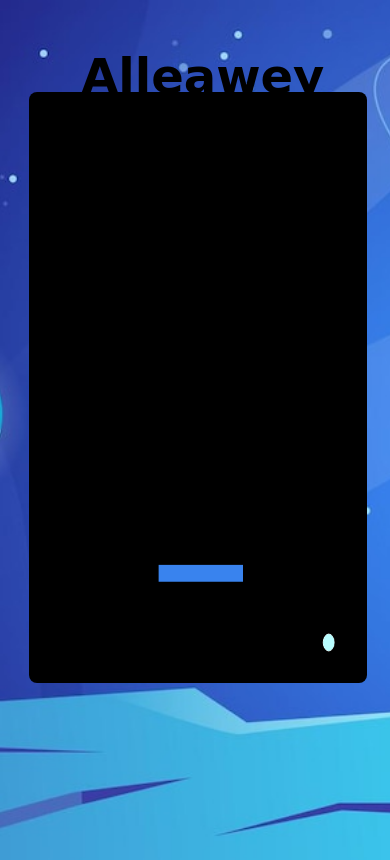
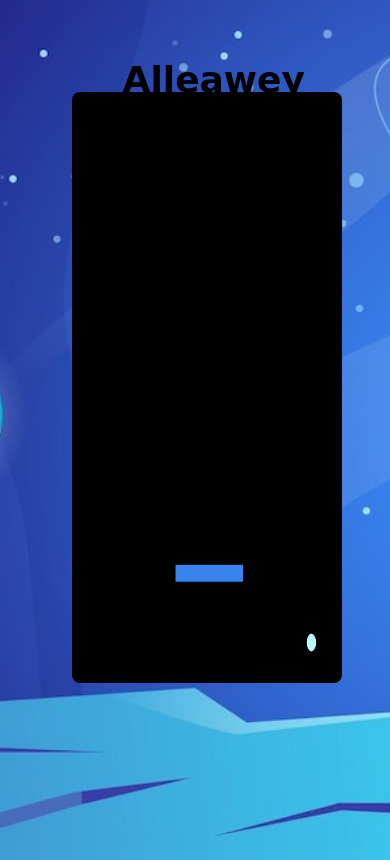
Before and after one commit to yebrai/Alleyway-Canvas, a plain HTML site: page index.html in a window 390 px wide. Drawn offline with Linux system fonts and the light colour scheme; a web font is replaced by a local one.

Commit message:
responsive adds

```diff
--- a/style.css
+++ b/style.css
@@ -14,7 +14,6 @@
     background-position: center;
     background-size: cover;
     background-repeat: no-repeat;
-
 }
 
 #my-canvas {
@@ -31,10 +30,13 @@
     grid-row-end:2;
     font-family: 'Monofett', cursive;
     font-size: 2rem;
+    width: 27vh;
 
 
 }
-
+#logo {
+    margin-bottom: 100vh;
+}
 #game {
     grid-column-start: 2;
     grid-column-end: 3;
@@ -63,7 +65,7 @@
     grid-row-end:3;
     margin-top: 10vh;
     text-align: center;
-    width: 100%;
+
 }
 
 #refresh {
@@ -107,6 +109,30 @@
     }
 }
 
+@media (max-width: 400px) {
+    #my-canvas {
+        width: 32vh;
+        height: 70vh;
+        margin: 0px 0px 0px 1vh
+    }
+    #game-over {
+    font-size: 3rem;
+    }
+
+    #logo {
+        grid-column-start: 2;
+        grid-column-end: 3;
+        grid-row-start:1;
+        grid-row-end:2;
+        font-family: 'Monofett', cursive;
+        font-size: 1.5rem;
+        margin: 2.5vh 0 0 8vh
+
+
+
+    }
+}
+
 
 html {
     cursor: crosshair
```
